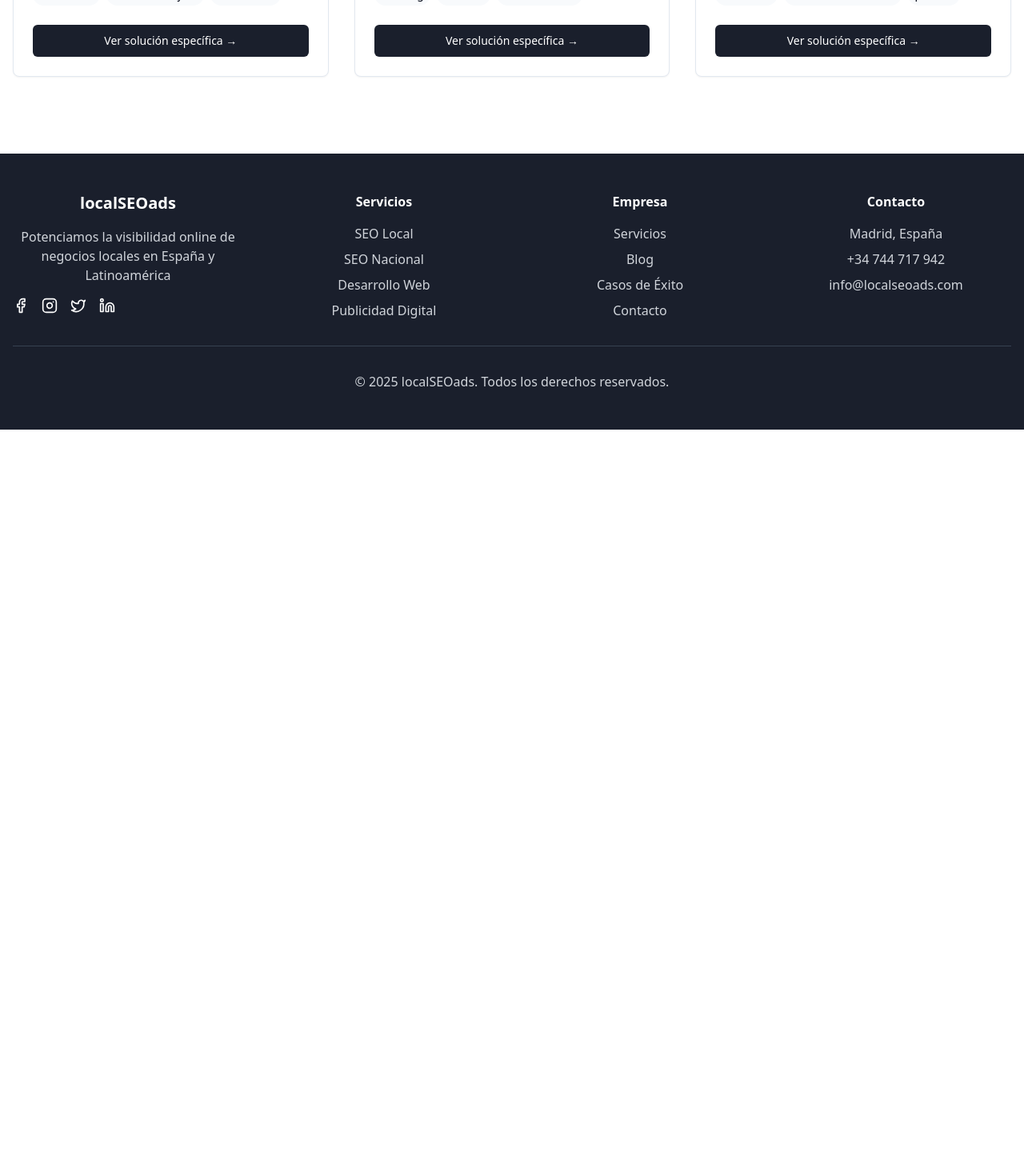
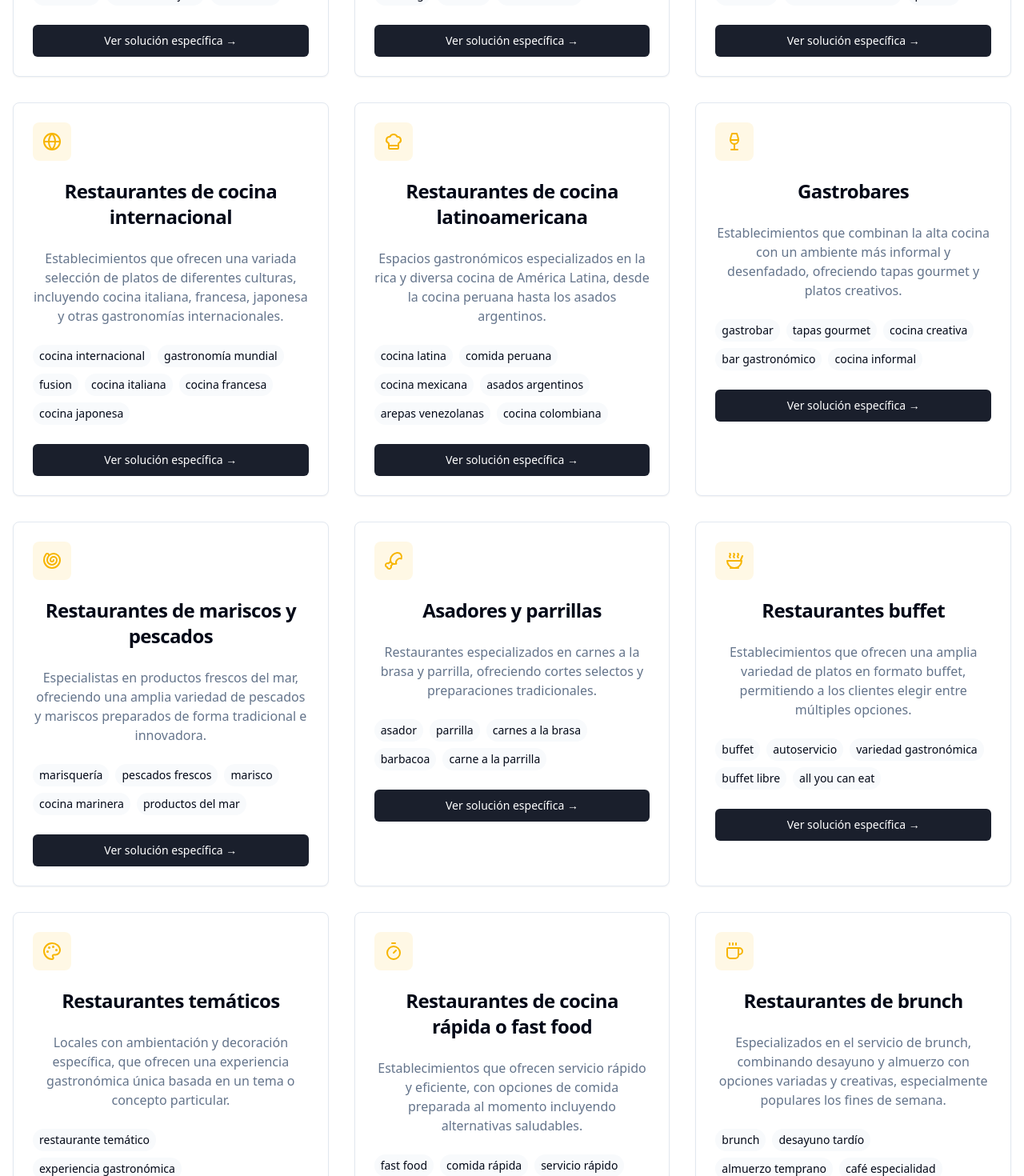
Before and after one commit to chefbusiness/localprodigy, a React (Vite) app: page /sectores/hosteleria-restauracion in a window 1280 px wide. Shown: the part 2560-4030 px from the top of the page at 80% size. Before the commit the page ends 3097 px from the top, so only its background shows below. Built offline with nearby package versions, Linux system fonts and the light colour scheme.

Commit message:
Add more restaurant categories
Expanded the restaurant categories to include international cuisine, Latin American cuisine, gastro bars, seafood restaurants, grills, buffets, themed restaurants, fast food, brunch spots, Asian cuisine, and eco-friendly options.
[skip gpt_engineer]

```diff
--- a/src/pages/sectors/HospitalityRestaurants.tsx
+++ b/src/pages/sectors/HospitalityRestaurants.tsx
@@ -23,7 +23,19 @@ import {
   Wheat,
   Flame,
   Sandwich,
-  Leaf
+  Leaf,
+  Wine,
+  Utensils,
+  Pizza,
+  ChefHat as ChefIcon,
+  Shell,
+  Drumstick,
+  Soup as BuffetIcon,
+  Palette,
+  Timer,
+  Coffee as BrunchIcon,
+  Globe2,
+  Sprout
 } from "lucide-react";
 
 const services = [
@@ -131,6 +143,83 @@ const services = [
     keywords: ["heladería", "helados artesanales", "postres"],
     icon: IceCream,
     slug: "heladerias"
+  },
+  {
+    title: "Restaurantes de cocina internacional",
+    description: "Establecimientos que ofrecen una variada selección de platos de diferentes culturas, incluyendo cocina italiana, francesa, japonesa y otras gastronomías internacionales.",
+    keywords: ["cocina internacional", "gastronomía mundial", "fusion", "cocina italiana", "cocina francesa", "cocina japonesa"],
+    icon: Globe,
+    slug: "cocina-internacional"
+  },
+  {
+    title: "Restaurantes de cocina latinoamericana",
+    description: "Espacios gastronómicos especializados en la rica y diversa cocina de América Latina, desde la cocina peruana hasta los asados argentinos.",
+    keywords: ["cocina latina", "comida peruana", "cocina mexicana", "asados argentinos", "arepas venezolanas", "cocina colombiana"],
+    icon: ChefIcon,
+    slug: "cocina-latinoamericana"
+  },
+  {
+    title: "Gastrobares",
+    description: "Establecimientos que combinan la alta cocina con un ambiente más informal y desenfadado, ofreciendo tapas gourmet y platos creativos.",
+    keywords: ["gastrobar", "tapas gourmet", "cocina creativa", "bar gastronómico", "cocina informal"],
+    icon: Wine,
+    slug: "gastrobares"
+  },
+  {
+    title: "Restaurantes de mariscos y pescados",
+    description: "Especialistas en productos frescos del mar, ofreciendo una amplia variedad de pescados y mariscos preparados de forma tradicional e innovadora.",
+    keywords: ["marisquería", "pescados frescos", "marisco", "cocina marinera", "productos del mar"],
+    icon: Shell,
+    slug: "mariscos-pescados"
+  },
+  {
+    title: "Asadores y parrillas",
+    description: "Restaurantes especializados en carnes a la brasa y parrilla, ofreciendo cortes selectos y preparaciones tradicionales.",
+    keywords: ["asador", "parrilla", "carnes a la brasa", "barbacoa", "carne a la parrilla"],
+    icon: Drumstick,
+    slug: "asadores-parrillas"
+  },
+  {
+    title: "Restaurantes buffet",
+    description: "Establecimientos que ofrecen una amplia variedad de platos en formato buffet, permitiendo a los clientes elegir entre múltiples opciones.",
+    keywords: ["buffet", "autoservicio", "variedad gastronómica", "buffet libre", "all you can eat"],
+    icon: BuffetIcon,
+    slug: "buffet"
+  },
+  {
+    title: "Restaurantes temáticos",
+    description: "Locales con ambientación y decoración específica, que ofrecen una experiencia gastronómica única basada en un tema o concepto particular.",
+    keywords: ["restaurante temático", "experiencia gastronómica", "ambientación especial", "decoración temática"],
+    icon: Palette,
+    slug: "tematicos"
+  },
+  {
+    title: "Restaurantes de cocina rápida o fast food",
+    description: "Establecimientos que ofrecen servicio rápido y eficiente, con opciones de comida preparada al momento incluyendo alternativas saludables.",
+    keywords: ["fast food", "comida rápida", "servicio rápido", "take away", "para llevar"],
+    icon: Timer,
+    slug: "fast-food"
+  },
+  {
+    title: "Restaurantes de brunch",
+    description: "Especializados en el servicio de brunch, combinando desayuno y almuerzo con opciones variadas y creativas, especialmente populares los fines de semana.",
+    keywords: ["brunch", "desayuno tardío", "almuerzo temprano", "café especialidad", "huevos benedict"],
+    icon: BrunchIcon,
+    slug: "brunch"
+  },
+  {
+    title: "Restaurantes de cocina asiática",
+    description: "Establecimientos especializados en las diversas gastronomías asiáticas, incluyendo cocina china, tailandesa, vietnamita y otras variedades orientales.",
+    keywords: ["cocina asiática", "comida china", "cocina tailandesa", "cocina vietnamita", "sushi"],
+    icon: Globe2,
+    slug: "cocina-asiatica"
+  },
+  {
+    title: "Restaurantes ecológicos y km 0",
+    description: "Restaurantes comprometidos con la sostenibilidad, utilizando productos locales, orgánicos y de temporada en sus elaboraciones.",
+    keywords: ["ecológico", "kilómetro cero", "productos locales", "orgánico", "sostenible"],
+    icon: Sprout,
+    slug: "ecologicos-km0"
   }
 ];
 
```
